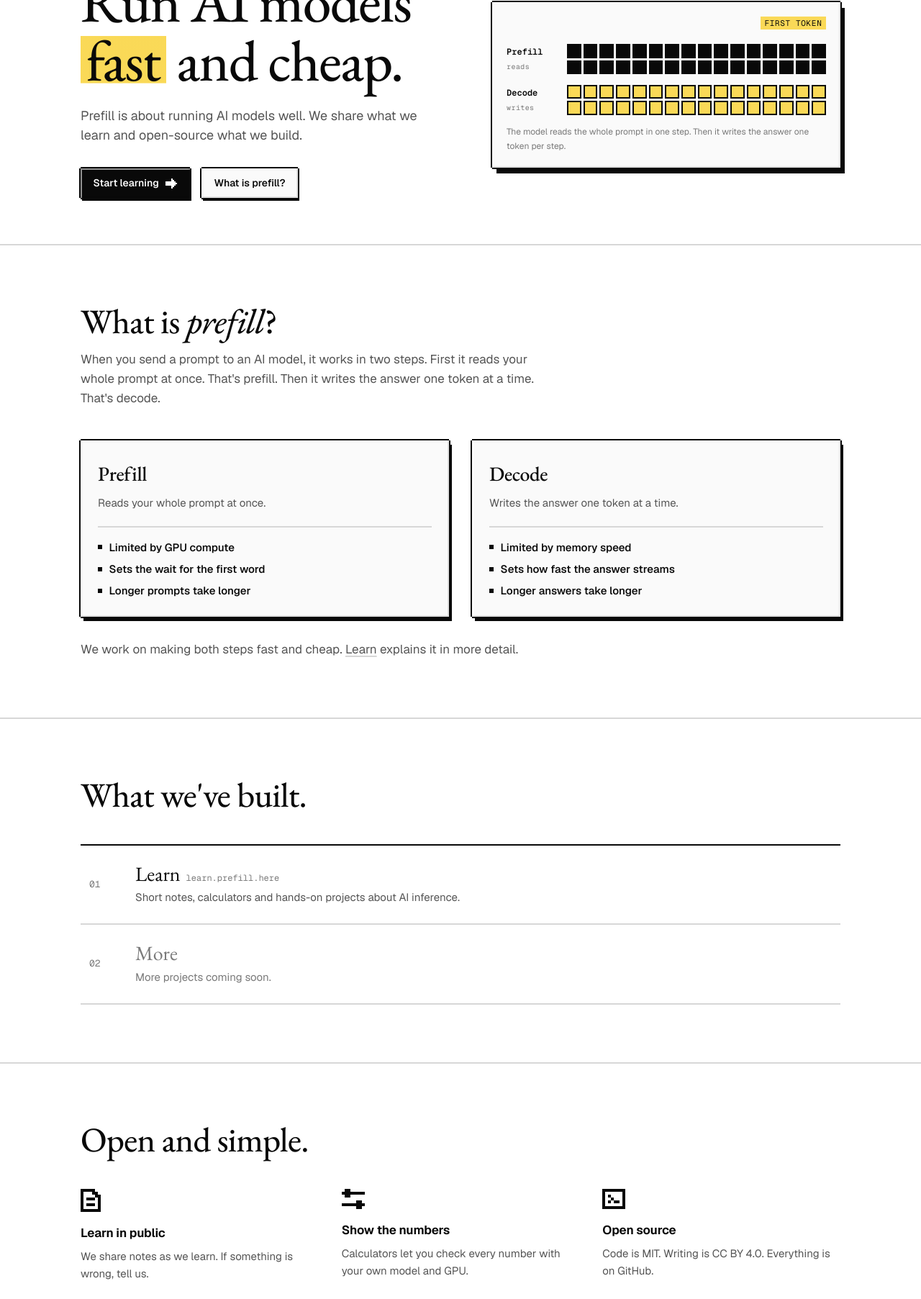
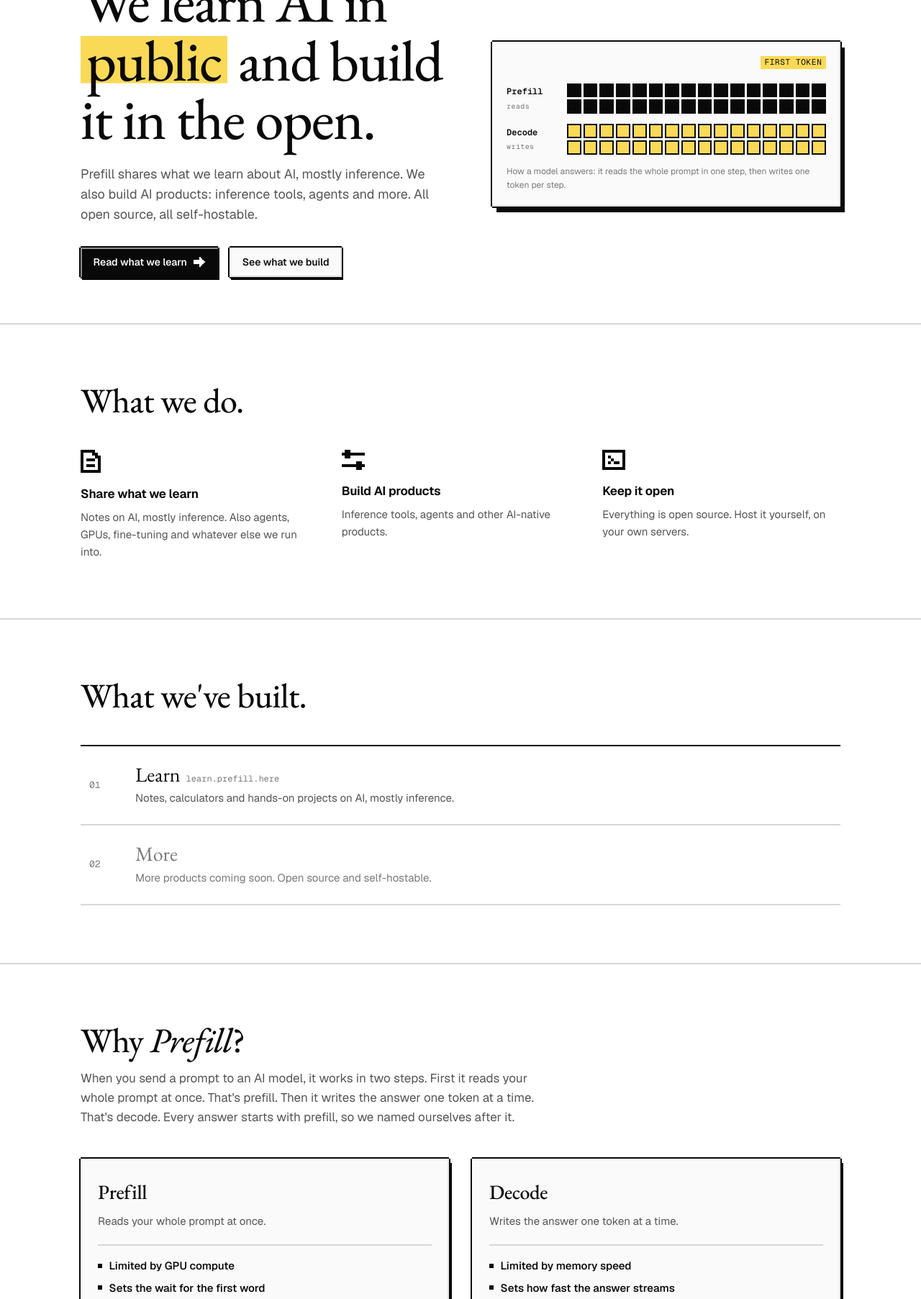
Before and after one commit to sahil0x01/prefill-home, a website: page public/index.html in a window 1280 px wide. Shown: the part 171-1976 px from the top of the page at 72% size. Drawn offline with Linux system fonts and the light colour scheme.

Commit message:
Lead with what Prefill does

```diff
--- a/public/index.html
+++ b/public/index.html
@@ -4,12 +4,12 @@
     <meta charset="utf-8" />
     <meta name="viewport" content="width=device-width, initial-scale=1" />
     <title>Prefill</title>
-    <meta name="description" content="Prefill is about running AI models fast and cheap. We share what we learn and open-source what we build." />
+    <meta name="description" content="Prefill shares what we learn about AI, mostly inference, and builds open-source, self-hostable AI products." />
     <link rel="canonical" href="https://prefill.here/" />
     <link rel="icon" type="image/svg+xml" href="/favicon.svg" />
     <meta property="og:site_name" content="Prefill" />
     <meta property="og:title" content="Prefill" />
-    <meta property="og:description" content="Running AI models fast and cheap. We share what we learn and open-source what we build." />
+    <meta property="og:description" content="Prefill shares what we learn about AI, mostly inference, and builds open-source, self-hostable AI products." />
     <meta property="og:url" content="https://prefill.here/" />
     <meta property="og:type" content="website" />
     <meta name="theme-color" content="#ffffff" media="(prefers-color-scheme: light)" />
@@ -29,7 +29,7 @@
     <header class="topbar">
       <nav class="topbar__nav" aria-label="Primary">
         <a href="https://learn.prefill.here">Learn</a>
-        <a href="#why">What is prefill?</a>
+        <a href="#why">Why Prefill?</a>
         <a href="https://github.com/sahil0x01/prefill-home">GitHub</a>
       </nav>
       <a href="/" class="wordmark" aria-label="Prefill home">prefill<span class="cursor" aria-hidden="true"></span></a>
@@ -44,14 +44,15 @@
       <section class="hero">
         <div class="wrap hero__grid">
           <div class="hero__copy">
-            <h1 class="display">Run AI models <span class="swash">fast</span> and cheap.</h1>
+            <h1 class="display">We learn AI in <span class="swash">public</span> and build it in the open.</h1>
             <p class="lead">
-              Prefill is about running AI models well.
-              We share what we learn and open-source what we build.
+              Prefill shares what we learn about AI, mostly inference.
+              We also build AI products: inference tools, agents and more.
+              All open source, all self-hostable.
             </p>
             <div class="ctas">
-              <a class="btn btn--primary pixel" href="https://learn.prefill.here">Start learning <span data-sprite="arrow"></span></a>
-              <a class="btn pixel" href="#why">What is prefill?</a>
+              <a class="btn btn--primary pixel" href="https://learn.prefill.here">Read what we learn <span data-sprite="arrow"></span></a>
+              <a class="btn pixel" href="#work">See what we build</a>
             </div>
           </div>
 
@@ -67,8 +68,63 @@
               <span class="lane__name">Decode<small>writes</small></span>
               <div class="cells" data-lane="decode"></div>
             </div>
-            <figcaption class="timeline__note">The model reads the whole prompt in one step. Then it writes the answer one token per step.</figcaption>
+            <figcaption class="timeline__note">How a model answers: it reads the whole prompt in one step, then writes one token per step.</figcaption>
           </figure>
+        </div>
+      </section>
+
+      <!-- What we do -->
+      <section class="section" id="what">
+        <div class="wrap">
+          <div class="section__head">
+            <h2 class="h2">What we do.</h2>
+          </div>
+          <div class="principles">
+            <div class="principle">
+              <span data-sprite="note" data-size="4"></span>
+              <h3>Share what we learn</h3>
+              <p>Notes on AI, mostly inference. Also agents, GPUs, fine-tuning and whatever else we run into.</p>
+            </div>
+            <div class="principle">
+              <span data-sprite="widget" data-size="4"></span>
+              <h3>Build AI products</h3>
+              <p>Inference tools, agents and other AI-native products.</p>
+            </div>
+            <div class="principle">
+              <span data-sprite="project" data-size="4"></span>
+              <h3>Keep it open</h3>
+              <p>Everything is open source. Host it yourself, on your own servers.</p>
+            </div>
+          </div>
+        </div>
+      </section>
+
+      <!-- Projects -->
+      <section class="section" id="work">
+        <div class="wrap">
+          <div class="section__head">
+            <h2 class="h2">What we've built.</h2>
+          </div>
+          <ol class="projects">
+            <li class="project">
+              <a href="https://learn.prefill.here">
+                <span class="project__num">01</span>
+                <span>
+                  <span class="project__title">Learn<small>learn.prefill.here</small></span>
+                  <span class="project__desc muted">Notes, calculators and hands-on projects on AI, mostly inference.</span>
+                </span>
+              </a>
+            </li>
+            <li class="project project--soon">
+              <div>
+                <span class="project__num">02</span>
+                <span>
+                  <span class="project__title">More</span>
+                  <span class="project__desc">More products coming soon. Open source and self-hostable.</span>
+                </span>
+              </div>
+            </li>
+          </ol>
         </div>
       </section>
 
@@ -76,11 +132,12 @@
       <section class="section" id="why">
         <div class="wrap">
           <div class="section__head">
-            <h2 class="h2">What is <em>prefill</em>?</h2>
+            <h2 class="h2">Why <em>Prefill</em>?</h2>
             <p>
               When you send a prompt to an AI model, it works in two steps.
               First it reads your whole prompt at once. That's prefill.
               Then it writes the answer one token at a time. That's decode.
+              Every answer starts with prefill, so we named ourselves after it.
             </p>
           </div>
 
@@ -104,71 +161,12 @@
               </ul>
             </article>
           </div>
-          <p class="phases__note muted">
-            We work on making both steps fast and cheap.
-            <a class="link" href="https://learn.prefill.here">Learn</a> explains it in more detail.
-          </p>
-        </div>
-      </section>
-
-      <!-- What we're making -->
-      <section class="section" id="work">
-        <div class="wrap">
-          <div class="section__head">
-            <h2 class="h2">What we've built.</h2>
-          </div>
-          <ol class="projects">
-            <li class="project">
-              <a href="https://learn.prefill.here">
-                <span class="project__num">01</span>
-                <span>
-                  <span class="project__title">Learn<small>learn.prefill.here</small></span>
-                  <span class="project__desc muted">Short notes, calculators and hands-on projects about AI inference.</span>
-                </span>
-              </a>
-            </li>
-            <li class="project project--soon">
-              <div>
-                <span class="project__num">02</span>
-                <span>
-                  <span class="project__title">More</span>
-                  <span class="project__desc">More projects coming soon.</span>
-                </span>
-              </div>
-            </li>
-          </ol>
-        </div>
-      </section>
-
-      <!-- How we work -->
-      <section class="section" id="how">
-        <div class="wrap">
-          <div class="section__head">
-            <h2 class="h2">Open and simple.</h2>
-          </div>
-          <div class="principles">
-            <div class="principle">
-              <span data-sprite="note" data-size="4"></span>
-              <h3>Learn in public</h3>
-              <p>We share notes as we learn. If something is wrong, tell us.</p>
-            </div>
-            <div class="principle">
-              <span data-sprite="widget" data-size="4"></span>
-              <h3>Show the numbers</h3>
-              <p>Calculators let you check every number with your own model and GPU.</p>
-            </div>
-            <div class="principle">
-              <span data-sprite="project" data-size="4"></span>
-              <h3>Open source</h3>
-              <p>Code is MIT. Writing is CC BY 4.0. Everything is on GitHub.</p>
-            </div>
-          </div>
         </div>
       </section>
 
       <section class="band">
         <div class="wrap band__inner">
-          <h2 class="h2">Want to learn how AI inference works?</h2>
+          <h2 class="h2">See what we've learned so far.</h2>
           <a class="btn btn--sun pixel" href="https://learn.prefill.here">Go to Learn <span data-sprite="arrow"></span></a>
         </div>
       </section>
```
Also changed, not shown: README.md.
